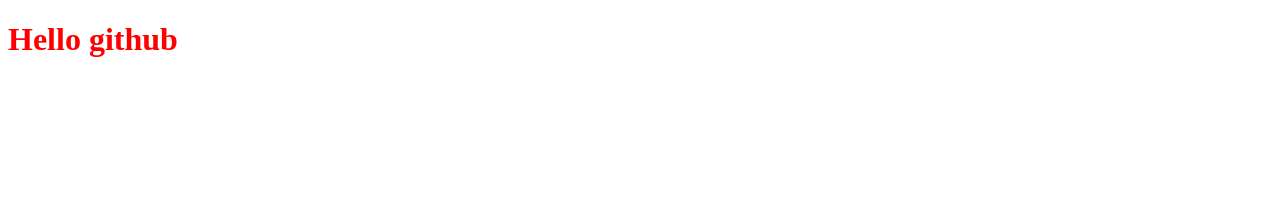
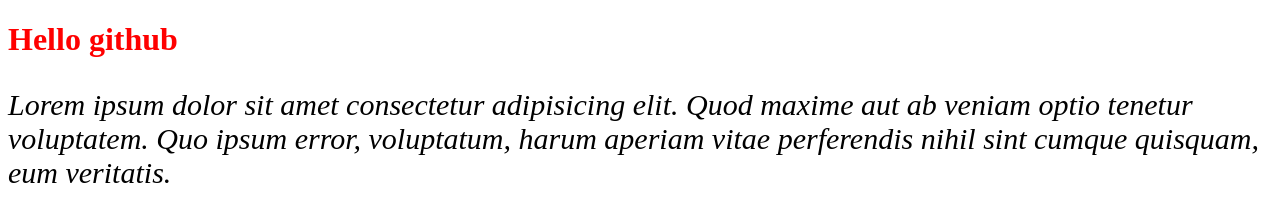
Before and after one commit to BaltasisKivis/test-git, a plain HTML site: page index.html in a window 1280 px wide. Drawn offline with Linux system fonts and the light colour scheme.

Commit message:
Added paragraph to homepage

```diff
--- a/index.html
+++ b/index.html
@@ -9,5 +9,6 @@
 </head>
 <body>
     <h1>Hello github</h1>
+    <p>Lorem ipsum dolor sit amet consectetur adipisicing elit. Quod maxime aut ab veniam optio tenetur voluptatem. Quo ipsum error, voluptatum, harum aperiam vitae perferendis nihil sint cumque quisquam, eum veritatis.</p>
 </body>
 </html>
--- a/style.css
+++ b/style.css
@@ -1,3 +1,8 @@
 h1 {
     color: red;
 }
+
+p {
+    font-size: 30px;
+    font-style: italic;
+}
```
